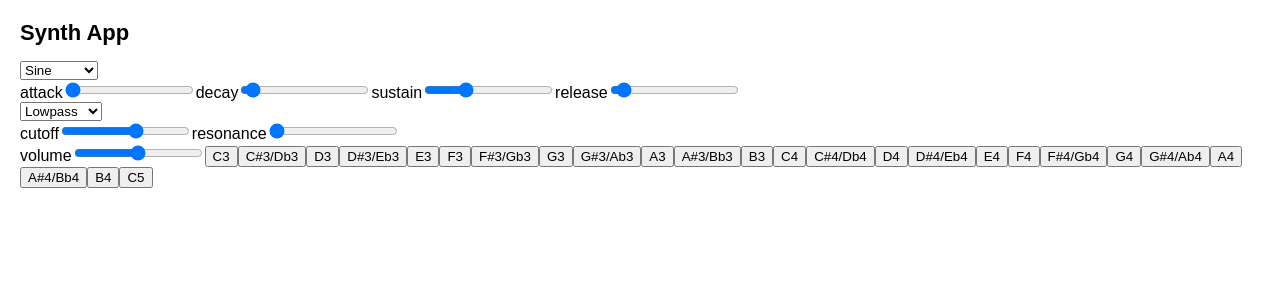
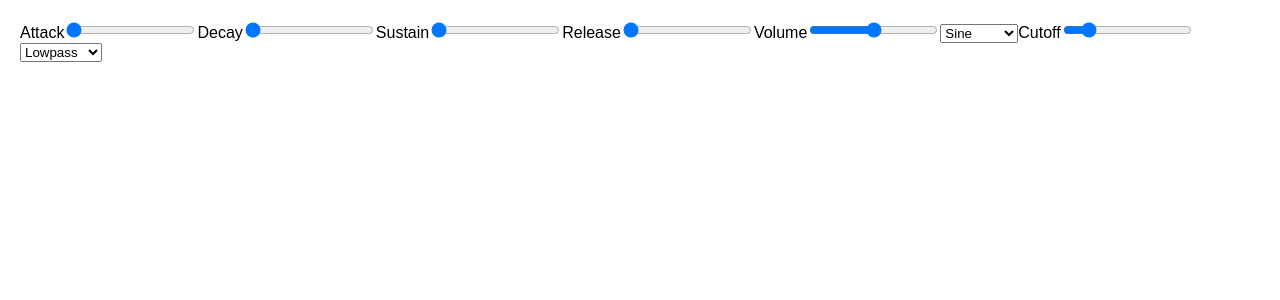
Before and after one commit to nikhiljigjinni/synth-app, a React (Create React App) app in the folder webui/: page / in a window 1280 px wide. Shown: the top 300 px of the page. Built offline with nearby package versions, Linux system fonts and the light colour scheme.

Commit message:
Fixed some memory issues + temporarily simplified the app for helping with logic

```diff
--- a/webui/src/App.js
+++ b/webui/src/App.js
@@ -1,6 +1,4 @@
-import { useState, useRef, useEffect, useCallback } from 'react'
-import Param from './Param'
-import Keyboard from './Keyboard';
+import { useCallback, useEffect, useRef, useState } from "react";
 
 const keyMap = {
   'C3':	130.81,
@@ -48,22 +46,38 @@ const keysToNotes = {
 export default function App() {
 
     const audioContext = useRef(new AudioContext());
-
+    const oscNodes = useRef(new Map());
     const gainNodes = useRef(new Map());
-  const oscNodes = useRef(new Map());
     const filterNode = useRef(null);
 
     const [synthType, setSynthType] = useState('sine');
+    const [synthState, setSynthState] = useState({
+        attack: 0,
+        decay: 0,
+        sustain: 0,
+        release: 0,
+        volume: 0.5
+    });
+
     const [filterType, setFilterType] = useState('lowpass');
-  const [synthState, setSynthState] = useState({
-    attack: 0 ,
-    decay: 0.2,
-    sustain: 0.3,
-    release: 0.3,
-    cutoff: 1800.0,
-    resonance: 0,
-    volume: 0.5,
+    const [filterState, setFilterState] = useState({
+        cutoff: 500
     });
+
+    const handleInput = (e, paramName, type = "envelope") => {
+        if (type === 'filter') {
+            setFilterState({
+                ...filterState,
+                [paramName]: parseFloat(e.target.value)
+            });
+        }
+        else if (type === 'envelope') {
+            setSynthState({
+                ...synthState,
+                [paramName]: parseFloat(e.target.value)
+            });
+        }
+    };
 
     const handleSynthType = (e) => {
         setSynthType(e.target.value);
@@ -73,129 +87,129 @@ export default function App() {
         setFilterType(e.target.value);
     };
 
-  function handleInput(e, labelName) {
-    setSynthState({
-        ...synthState,
-        [labelName]: parseFloat(e.target.value),
-    });
+    const handleNoteDown = useCallback((e) => {
+        // prevent repeat if key is long pressed
+
+        if (e.key in keysToNotes) {
+            if (e.repeat) {
+                return
             }
 
+            // cleanup existing gain and osc nodes
+            if (oscNodes.current.has(e.key)) {
+                let oscNode = oscNodes.current.get(e.key);
+                oscNode.stop(audioContext.current.currentTime);
+                oscNodes.current.delete(e.key);
+            }
 
-  const handleNoteDown = useCallback((e) => {
+            if (gainNodes.current.has(e.key)) {
+                let gainNode = gainNodes.current.get(e.key);
+                gainNode.gain.cancelScheduledValues(audioContext.current.currentTime);
+                gainNodes.current.delete(e.key);
+            }
 
-    let note = '';
-    if (e.type === 'keydown' && e.key in keysToNotes) {
-        if (e.repeat) {
-            e.preventDefault();
-            return;
-        }
-       note = keysToNotes[e.key];
-    }
-    else if (e.type === 'mousedown') {
-        note = keyMap[e.target.name];
-    }
-    // cleanup of audio nodes here
-    if (oscNodes.current.has(note) && gainNodes.current.has(note)){
-      delete oscNodes.current[note];
-      delete gainNodes.current[note];
-    }
+            // play note
+            const noteFrequency = keyMap[keysToNotes[e.key]]
 
             let oscNode = audioContext.current.createOscillator();
             let gainNode = audioContext.current.createGain();
             filterNode.current = audioContext.current.createBiquadFilter();
 
-    oscNode.type = synthType;
-
+            const now = audioContext.current.currentTime;
             oscNode.connect(filterNode.current);
             filterNode.current.connect(gainNode);
             gainNode.connect(audioContext.current.destination);
 
-    let now = audioContext.current.currentTime;
-    oscNode.frequency.setValueAtTime(keyMap[note] ?? 0, now);
+            oscNode.type = synthType;
+            oscNode.frequency.setValueAtTime(noteFrequency, now);
+
+            filterNode.current.type = filterType;
+            filterNode.current.frequency.setValueAtTime(filterState.cutoff, now);
+
             gainNode.gain.cancelScheduledValues(now);
             gainNode.gain.setValueAtTime(0, now);
+            gainNode.gain.linearRampToValueAtTime(synthState.volume, now + synthState.attack);
+            gainNode.gain.setTargetAtTime(synthState.volume*synthState.sustain, now + synthState.attack, synthState.decay);
 
-    filterNode.current.type = filterType;
-    filterNode.current.frequency.setValueAtTime(synthState.cutoff, now);
+            oscNodes.current.set(e.key, oscNode);
+            gainNodes.current.set(e.key, gainNode);
 
-    gainNode.gain.linearRampToValueAtTime(synthState.volume, now + synthState.attack);
-    gainNode.gain.setTargetAtTime(synthState.sustain * synthState.volume, now + synthState.attack, synthState.decay);
-    oscNode.start(now);
+            oscNode.start();
 
-    oscNodes.current.set(note, oscNode);
-    gainNodes.current.set(note, gainNode);
-  }, [synthState, filterType, synthType]);
-
+        }
+    }, [synthType, synthState, filterType, filterState]);
 
     const handleNoteUp = useCallback((e) => {
 
-    let note = '';
-    if (e.type === 'keyup' && e.key in keysToNotes) {
-        note = keysToNotes[e.key];
-    }
-    else if (e.type === 'mouseup' || e.type === 'mouseleave') {
-        note = keyMap[e.target.name];
-    }
+        if (e.key in keysToNotes) {
+            if (oscNodes.current.has(e.key) && gainNodes.current.has(e.key)) {
+                let oscNode = oscNodes.current.get(e.key);
+                let gainNode = gainNodes.current.get(e.key);
 
-    if (oscNodes.current.has(note) && gainNodes.current.has(note)) {
-      let currentOscNode = oscNodes.current.get(note);
-      let currentGainNode = gainNodes.current.get(note);
+                const now = audioContext.current.currentTime;
+                gainNode.gain.cancelScheduledValues(now);
+                gainNode.gain.setValueAtTime(gainNode.gain.value, now);
+                gainNode.gain.linearRampToValueAtTime(0, now + synthState.release);
 
-      let now = audioContext.current.currentTime;
-      currentGainNode.gain.cancelScheduledValues(now);
-      currentGainNode.gain.setValueAtTime(currentGainNode.gain.value, now);
-      currentGainNode.gain.linearRampToValueAtTime(0.0, now + synthState.release);
-      currentOscNode?.stop(now + synthState.release);
+                oscNode.stop(now + synthState.release);
+
+                oscNodes.current.delete(e.key, oscNode);
+                gainNodes.current.delete(e.key, gainNode);
 
             }
-    if (!filterNode.current) {
-      filterNode.current.disconnect();
         }
     }, [synthState]);
 
     useEffect(() => {
+        // setup event listeners
+        window.addEventListener("keydown", handleNoteDown);
+        window.addEventListener("keyup", handleNoteUp);
 
-        window.addEventListener('keydown', handleNoteDown);
-        window.addEventListener('keyup', handleNoteUp);
+        if (filterNode.current === null) {
+            filterNode.current = audioContext.current.createBiquadFilter();
+        }
 
+        // remove event listeners
         return () => {
-            window.removeEventListener('keydown', handleNoteDown);
-            window.removeEventListener('keyup', handleNoteUp);
+            window.removeEventListener("keydown", handleNoteDown);
+            window.removeEventListener("keyup", handleNoteUp);
+
+            if (filterNode.current !== null) {
+                filterNode.current.disconnect();
             }
-    }, [handleNoteDown, handleNoteUp]);
+
+        };
+    }, [handleNoteDown, handleNoteUp])
 
     return (
         <>
-      <h1>Synth App</h1>
+            <label htmlFor="attack">Attack</label>
+            <input type="range" name="attack" min="0.01" max="4" step="0.01" value={synthState.attack} onChange={(e) => handleInput(e, "attack")}/>
+            <label htmlFor="decay">Decay</label>
+            <input type="range" name="decay" min="0.05" max="4" step="0.01" value={synthState.decay} onChange={(e) => handleInput(e, "decay")}/>
+            <label htmlFor="sustain">Sustain</label>
+            <input type="range" name="sustain" min="0" max="1" step="0.01" value={synthState.sustain} onChange={(e) => handleInput(e, "sustain")}/>
+            <label htmlFor="release">Release</label>
+            <input type="range" name="release" min="0.01" max="4" step="0.01" value={synthState.release} onChange={(e) => handleInput(e, "release")}/>
+            <label htmlFor="volume">Volume</label>
+            <input type="range" name="volume" min="0" max="1" step="0.01" value={synthState.volume} onChange={(e) => handleInput(e, "volume")}/>
 
-      <select name="synth-type" value={synthType} onChange={handleSynthType}>
+            <select value={synthType} onChange={handleSynthType}>
                 <option value="sine">Sine</option>
-        <option value="sawtooth">Sawtooth</option>
                 <option value="square">Square</option>
                 <option value="triangle">Triangle</option>
+                <option value="sawtooth">Sawtooth</option>
             </select>
-      <div className='envelope'>
-        <Param labelName="attack" min="0" max="5" step="0.01" value={synthState.attack} onHandleInput={(e) => handleInput(e, "attack")}/>
-        <Param labelName="decay" min="0.005" max="5" step="0.01" value={synthState.decay} onHandleInput={(e) => handleInput(e, "decay")}/>
-        <Param labelName="sustain" min="0" max="1" step="0.01" value={synthState.sustain} onHandleInput={(e) => handleInput(e, "sustain")}/>
-        <Param labelName="release" min="0" max="5" step="0.01" value={synthState.release} onHandleInput={(e) => handleInput(e, "release")}/>
-      </div>
 
 
-      <select name="filter-type" value={filterType} onChange={handleFilterType}>
+            <label htmlFor="cutoff">Cutoff</label>
+            <input type="range" name="cutoff" min="20" max="3000" step="20" value={filterState.cutoff} onChange={(e) => handleInput(e, "cutoff", "filter")}/>
+
+            <select value={filterType} onChange={handleFilterType}>
                 <option value="lowpass">Lowpass</option>
                 <option value="highpass">Highpass</option>
                 <option value="bandpass">Bandpass</option>
             </select>
-
-      <div className='filter'>
-        <Param labelName="cutoff" min="20" max="3000" step="20" value={synthState.cutoff} onHandleInput={(e) => handleInput(e, "cutoff")}/>
-        <Param labelName="resonance" min="0" max="20" value={synthState.resonance} onHandleInput={(e) => handleInput(e, "resonance")}/>
-      </div>
-      <div className='master-control'>
-        <Param labelName="volume" min="0.0" max="1.0" step="0.01" value={synthState.volume} onHandleInput={(e) => handleInput(e, "volume")}/>
-        <Keyboard keyMap={keyMap} onNoteDown={handleNoteDown} onNoteUp={handleNoteUp}/>
-      </div>
         </>
-  )
+    );
 }
```
Lines whose indentation alone changed are shown as unchanged.
